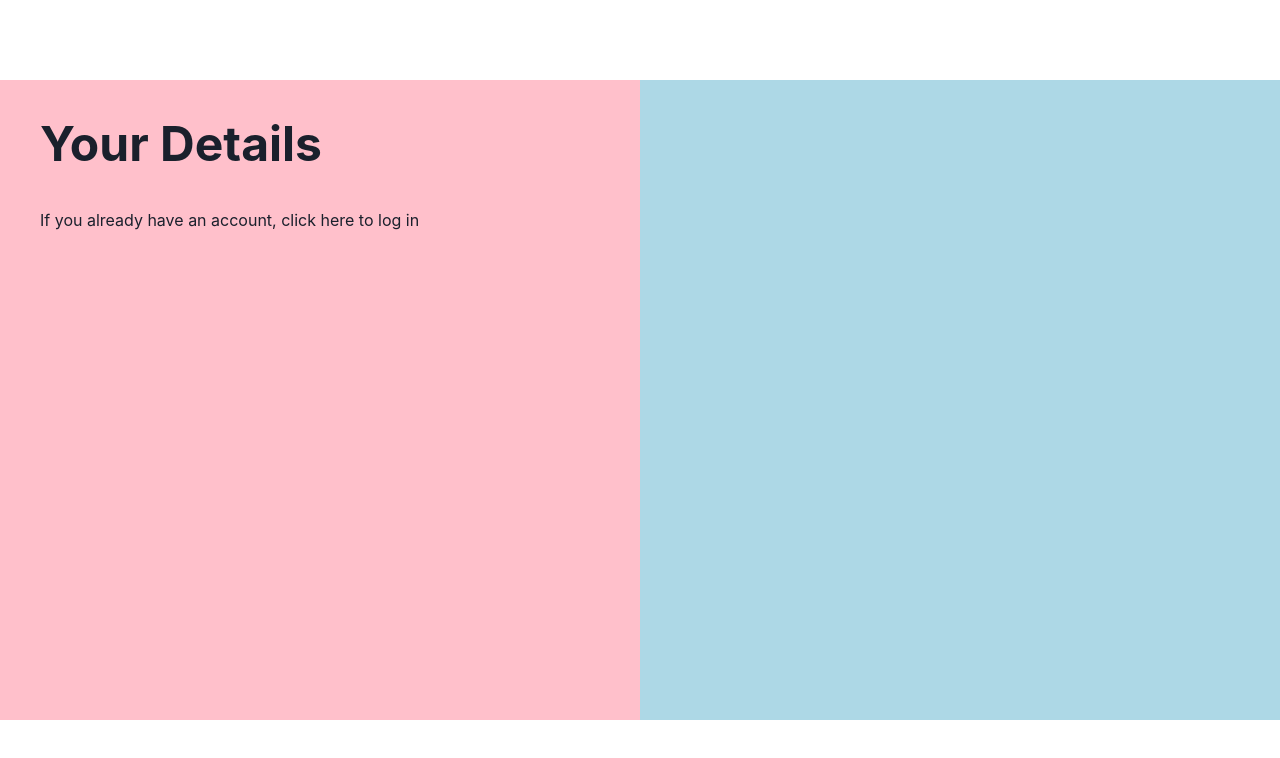
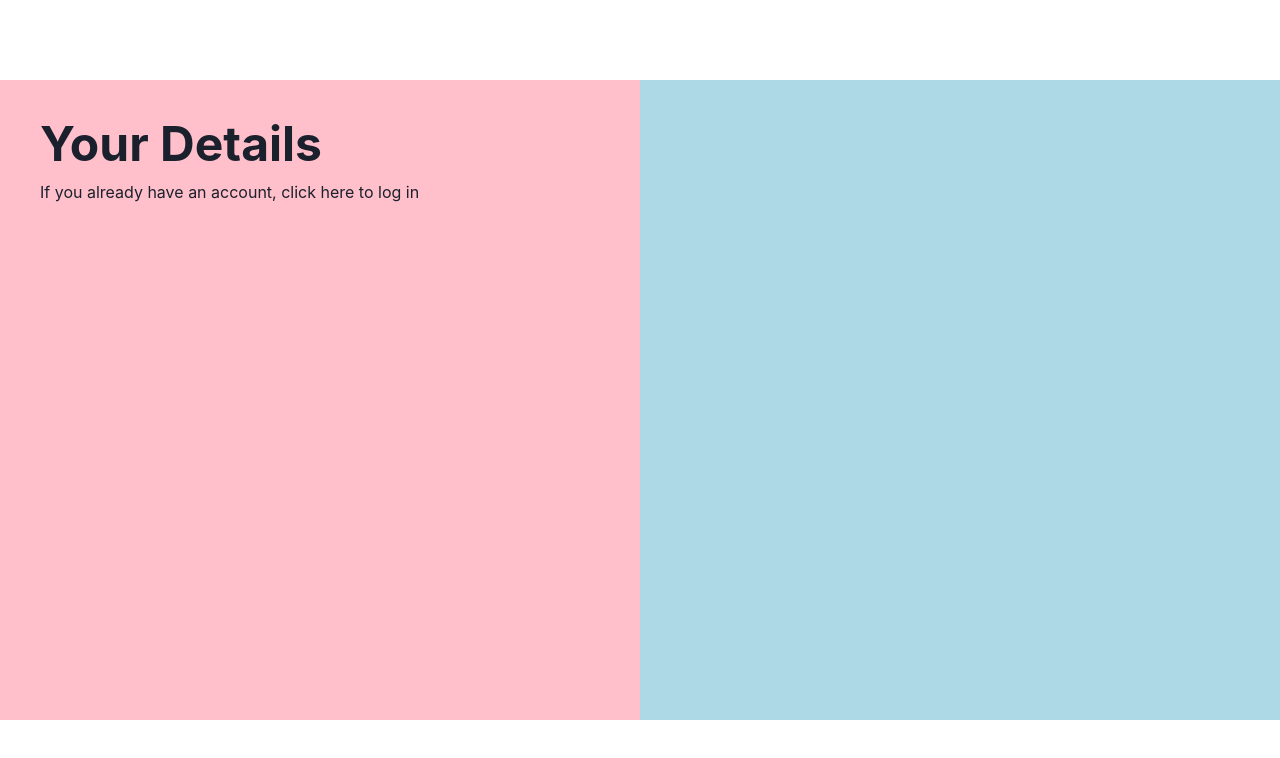
Before and after one commit to maugares/chakraui-egghead-tutorial, a Next.js app: page / in a window 1280 px wide. Shown: the top 758 px of the page. Built offline with nearby package versions, Linux system fonts and the light colour scheme.

Commit message:
Add space between Heading and Text

```diff
--- a/src/Details.tsx
+++ b/src/Details.tsx
@@ -9,6 +9,7 @@ const Details = () => (
     alignItems='flex-start'
     background='pink'
   >
+    <VStack spacing={3} alignItems='flex-start'>
       <Heading size='2xl'>
         Your Details
       </Heading>
@@ -16,6 +17,7 @@ const Details = () => (
         If you already have an account, click here to log in
       </Text>
     </VStack>
+  </VStack>
 )
 
 export default Details
```
Lines whose indentation alone changed are shown as unchanged.
